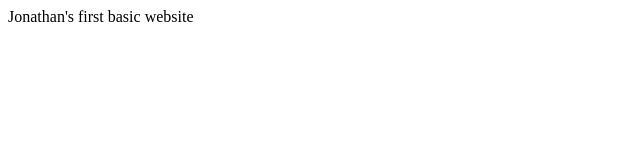
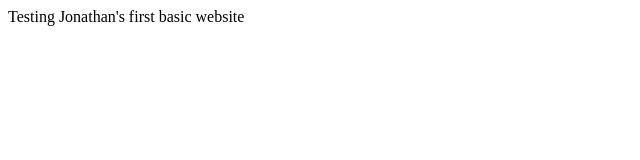
Before and after one commit to jonathaneugene/jonathaneugene.github.io, a plain HTML site: page first.html in a window 1280 px wide. Shown: the full height of the page, 0-640 px from the left. Drawn offline with Linux system fonts and the light colour scheme.

Commit message:
first push

```diff
--- a/first.html
+++ b/first.html
@@ -4,6 +4,6 @@
 
   </head>
   <body>
-    Jonathan's first basic website
+    Testing Jonathan's first basic website
   </body>
 </html>
```
